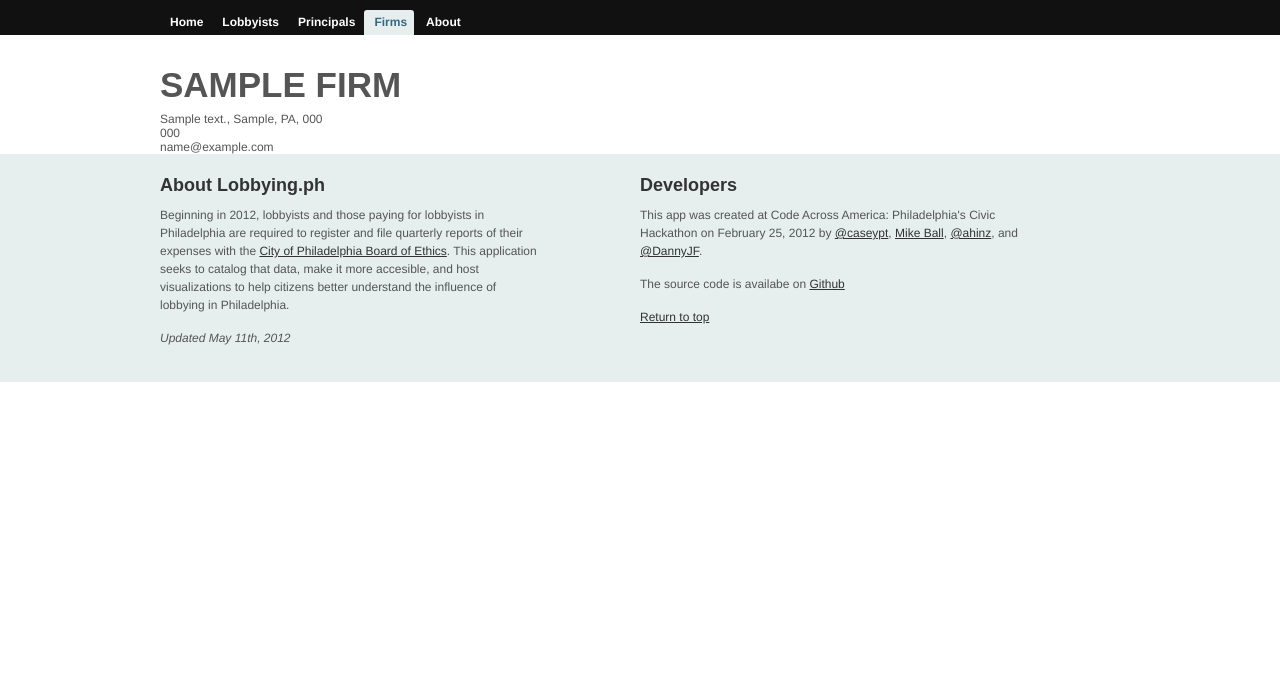
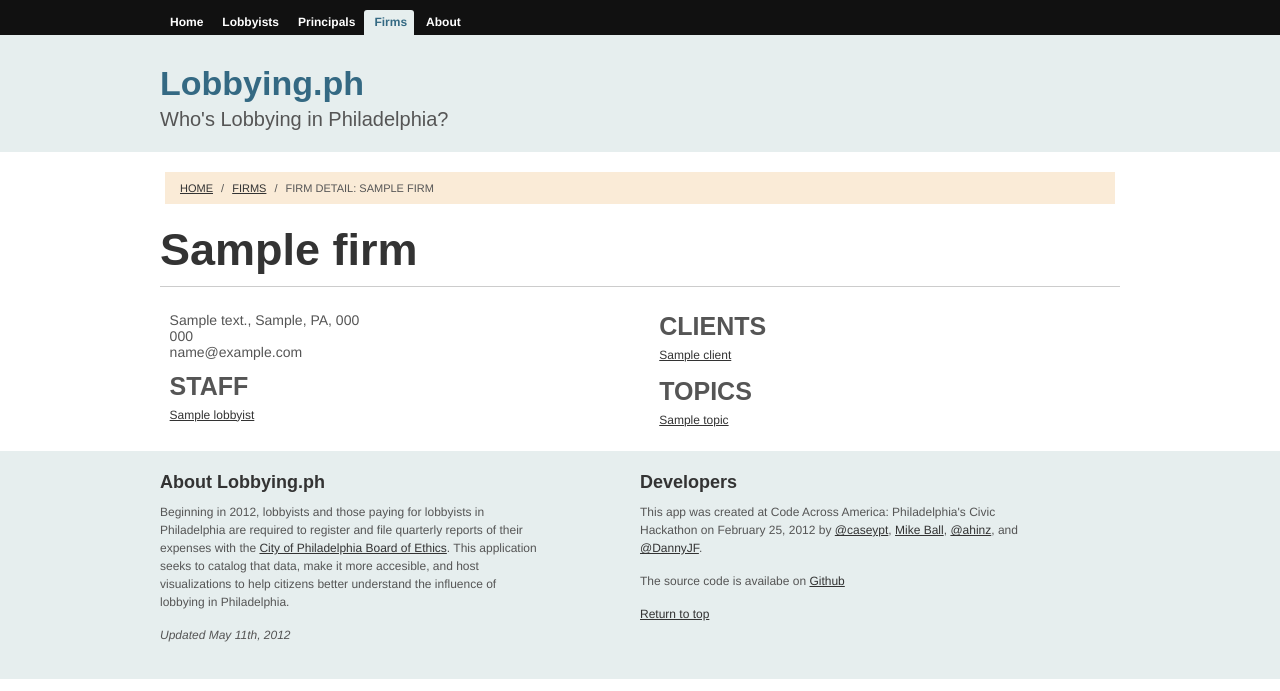
Before and after one commit to AxisPhilly/lobbying.ph-django, a Django app: template templates/lobbyingph/firm_detail.html in a window 1280 px wide. Shown: the top 691 px of the page. Run offline with Django 3.2, Linux system fonts and the light colour scheme; tables that the repository leaves empty hold one stand-in row (values such as "Sample post"); the template is opened without the code that fills it: values that come from a table or form of the project are taken from there, most other values are stand-ins (such as "Sample title", 1, 10 or a date in 2020); some web fonts are replaced.

Commit message:
Implemented draft firm detail page

```diff
--- a/templates/lobbyingph/firm_detail.html
+++ b/templates/lobbyingph/firm_detail.html
@@ -1,16 +1,57 @@
 {% extends "base.html" %}
+{% load humanize %}
+
+{% block header %}
+    {% include "_header.html" %}
+{% endblock %}
 
 {% block content %}
+    <ol class="path">
+        <li><a href="/">Home</a></li> /
+        <li><a href="/firms">Firms</a></li> /
+        <li>Firm Detail: {{ firm.name }}</li>
+    </ol>
+
+    <h1 class="name">{{ firm.name }}</h1>
     <div class="detail container">
-        <ul class="lobbyists">
-            <li class="lobbyist">
-                <h2>{{ firm.name }}</h2>
-                <ul>
+        <article>
+            <div class="article">
+                <ul class="contact">
                     <li class="address"> {{ firm.get_address }} </li>
                     <li class="phone"> {{ firm.phone }} </li>
                     <li class="email"> {{ firm.email }} </li>
                 </ul>
-            </li>
-        </ul>
+
+            <h3>Staff</h3>
+            <ul>
+                {% for staff in firm.lobbyist_set.all %}
+                <li>
+                    <a href="/lobbyists/{{ staff.id }}">{{ staff.name }}</a>
+                </li>
+                {% endfor %}
+            </ul>
+        </article>
+
+        <aside>
+            <div class="aside">
+                <h3>Clients</h3>
+                <ul>
+                    {% for client in clients %}
+                    <li>
+                        <a href="/principals/{{ client.id }}">{{ client.name }}</a>
+                    </li>
+                    {% endfor %}
+                </ul>
+
+               <h3>Topics</h3>
+                <ul>
+                    {% for topic in topics %}
+                        <li><a href="/topic/{{ topic.id }}">{{ topic.name }}</a></li>
+                    {% endfor %}
+                    {% if not topics %} N/A {% endif %}
+                </ul>
+            </div>
+        </aside>
     </div>
+
 {% endblock %}
```
Also changed, not shown: lobbyingph/views.py (+23 -0 lines).
